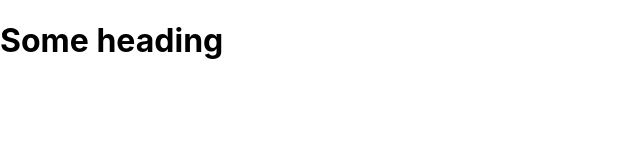
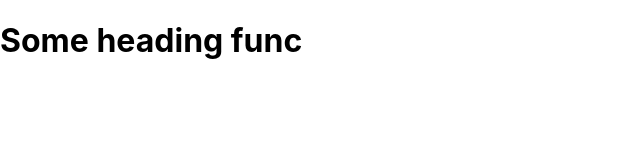
Before and after one commit to fc-fullstack-courses/pfe-2023-1-react-lessons, a React (Create React App) app: page / in a window 1280 px wide. Shown: the top 160 px of the page, without its empty margins (0-640 px from the left). Built offline with nearby package versions, Linux system fonts and the light colour scheme.

Commit message:
Add FunctionalComponent example

```diff
--- a/src/index.js
+++ b/src/index.js
@@ -10,18 +10,23 @@ import './index.css';
 
 // класовий компонент
 // має успадковуватися від React.Component
-class Heading extends React.Component {
-
+class HeadingClass extends React.Component {
   // має мати метод render
-  render () {
+  render() {
     // має повертати реакт елемент / компонент
-    return <h1>Some heading</h1>;
+    return <h1>Some heading class</h1>;
   }
 }
 
+// функціональний компонент
+function HeadingFunction() {
+  // має повертати реакт елемент / компонент
+  return <h1>Some heading func</h1>;
+}
+
 // відмальовування компоненту
-// const headerComponent = React.createElement(Heading);
-const headerComponent = <Heading />;
+// const headerComponent = React.createElement(HeadingClass);
+// const headerComponent = <HeadingClass />;
 
 const root = ReactDOM.createRoot(document.getElementById('root'));
-root.render(headerComponent);
+root.render(<HeadingFunction />);
```
